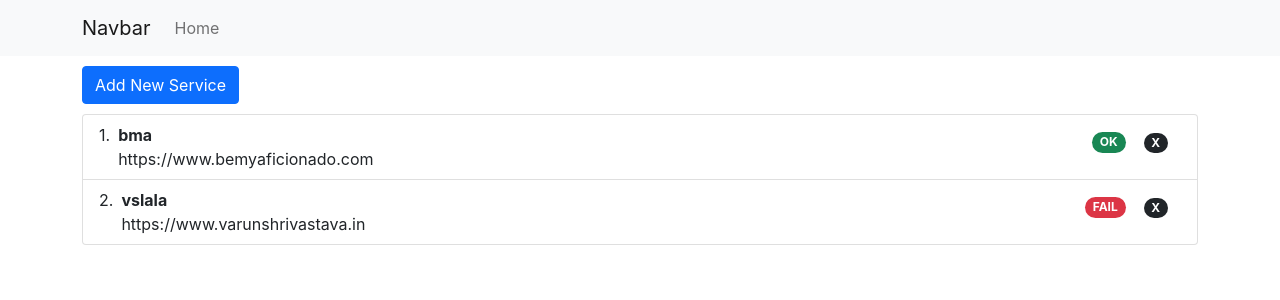
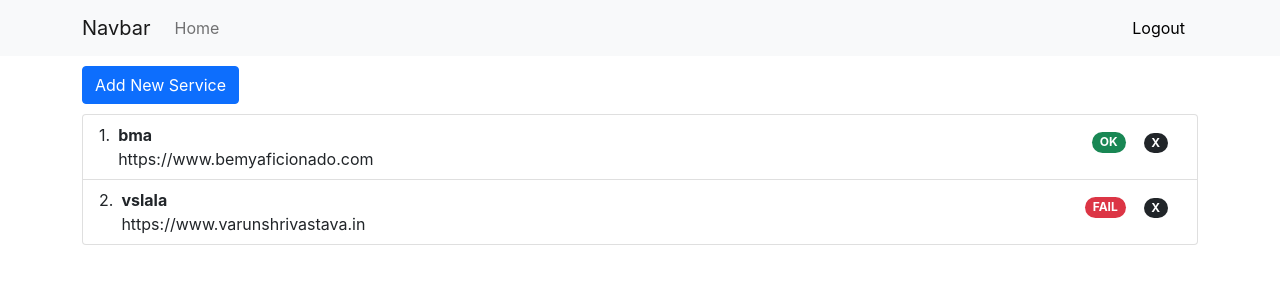
Before and after one commit to vslala/service-monitoring-app, a React (Create React App) app in the folder monitoring-frontend/: page /#/dashboard in a window 1280 px wide. Shown: the top 300 px of the page. Built offline with nearby package versions, Linux system fonts and the light colour scheme; sample sign-in values are in the browser's storage.

Commit message:
add logout button to the navbar

```diff
--- a/monitoring-frontend/src/component/AppHeader.tsx
+++ b/monitoring-frontend/src/component/AppHeader.tsx
@@ -1,5 +1,5 @@
 import React, {FunctionComponent} from "react";
-import {Container, Nav, Navbar} from "react-bootstrap";
+import {Button, Container, Nav, Navbar} from "react-bootstrap";
 import {Link} from "react-router-dom";
 
 const AppHeader: FunctionComponent = () => {
@@ -14,6 +14,11 @@
                         <Nav.Link>Home</Nav.Link>
                     </Link>
                 </Nav>
+                <Navbar.Collapse className="justify-content-end">
+                    <Button variant={"light"} onClick={() => localStorage.removeItem("user")}>
+                        Logout
+                    </Button>
+                </Navbar.Collapse>
             </Container>
         </Navbar>
     </>
```
